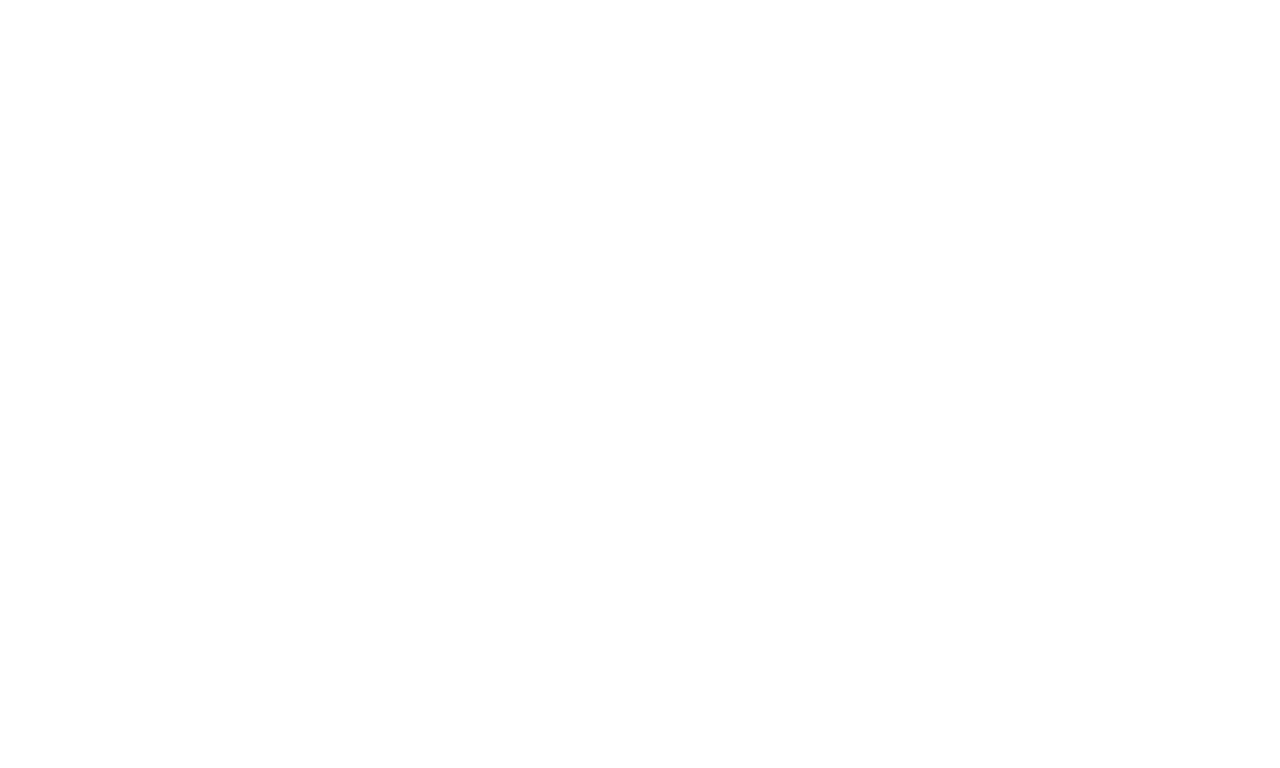
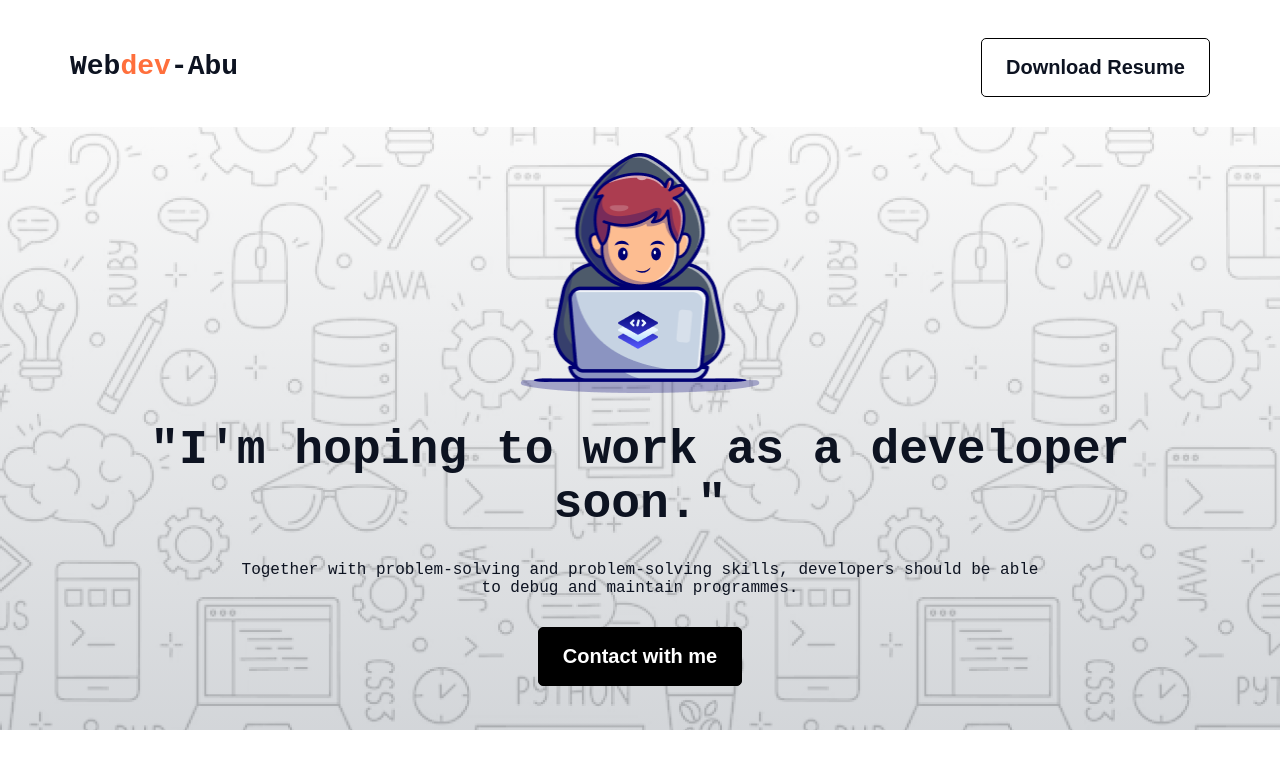
Before and after one commit to webdev-abu/webdeb-abu-a1, a plain HTML site: page index.html in a window 1280 px wide. Drawn offline with Linux system fonts and the light colour scheme; a web font is replaced by a local one.

Commit message:
create header section

```diff
--- a/css/style.css
+++ b/css/style.css
@@ -0,0 +1,109 @@
+@import url('https://fonts.googleapis.com/css2?family=Azeret+Mono:ital,wght@0,100..900;1,100..900&display=swap');
+
+
+*{
+    padding: 0;
+    margin: 0;
+    box-sizing: border-box;
+}
+
+/* share style */
+
+.azeret-mono-normal {
+    font-family: "Azeret Mono", monospace;
+    font-optical-sizing: auto;
+    font-weight: 400;
+    font-style: normal;
+  }
+
+  .btn{
+    background-color: transparent;
+    border: 1px solid #000000;
+    border-radius: 5px;
+    font-size: 20px;
+    font-weight: 600;
+    color: #0D1321;
+    padding: 17px 24px;
+    cursor: pointer;
+    transition: all 0.9s ease-in-out;
+  }
+  .btn:hover{
+    background-color: #5c5b5b;
+    color: #ffffff;
+  }
+  .container{
+    max-width: 1140px;
+    margin: 0 auto;
+  }
+  /* Header style */
+
+  nav{
+    max-width: 1140px;
+    background-color: #ffffff;
+    margin: 38px auto 30px;
+  }
+
+  nav ul{
+    /* border:  1px solid red; */
+    display: flex;
+    justify-content: space-between;
+    align-items:baseline;
+  }
+  nav ul li{
+    list-style: none;
+  }
+
+  nav ul li a{
+    text-decoration: none;
+    font-size: 28px;
+    font-weight: 800;
+    color: #0D1321;
+  }
+
+  nav ul li a span {
+    color: #ff6f3c;
+  }
+
+  /* Bannar style */
+  .bannar{
+    max-height: 650px;
+    background-image:linear-gradient(0deg, rgba(35, 49, 66,0.2),rgba(236, 236, 236,0.3)), url(../assets/Hero-bg.png);
+    background-repeat:no-repeat;
+    /* background-position: top left, bottom right; */
+
+    /* background-position: center; */
+  }
+  .bannar-content{
+    max-width: 1000px;
+    margin: 0 auto;
+    display: flex;
+    flex-direction: column;
+    justify-content: center;
+    text-align: center;
+    gap: 30px;
+  }
+  .bannar-content img{
+    width: 240px;
+    height: 240px;
+    margin:26px auto 0;
+  }
+  .bannar-title{
+    font-size: 48px;
+    font-weight: 800;
+    color: #0D1321;
+  }
+  .bannar-description{
+    font-size: 16px;
+    font-weight: 400;
+    color: #0D1321;
+    padding: 0 100px;
+  }
+  .contact-btn{
+    background-color: black;
+    color: #ffffff;
+    margin-bottom: 44px;
+  }
+  .contact-btn:hover{
+    background-color: transparent;
+    color: #0D1321;
+  }
--- a/index.html
+++ b/index.html
@@ -4,8 +4,26 @@
     <meta charset="UTF-8">
     <meta name="viewport" content="width=device-width, initial-scale=1.0">
     <title>Web Developer</title>
+    <link rel="stylesheet" href="css/style.css">
 </head>
-<body>
-
+<body class="azeret-mono-normal">
+    <header>
+        <nav>
+            <ul>
+                <li><a href="">Web<span>dev</span>-Abu</a></li>
+                <li><a href=""><button class="btn">Download Resume</button></a></li>
+            </ul>
+        </nav>
+        <section class="bannar">
+            <div class="bannar-content">
+                <img src="assets/Group.png" alt="User">
+                <h1 class="bannar-title">"I'm hoping to work as a developer soon."</h1>
+                <p class="bannar-description">Together with problem-solving and problem-solving skills, developers should be able to debug and maintain programmes.</p>
+                <a href=""><button class="btn contact-btn">Contact with me</button></a>
+            </div>
+        </section>
+    </header>
+    <main class="container"></main>
+    <footer></footer>
 </body>
 </html>
```
